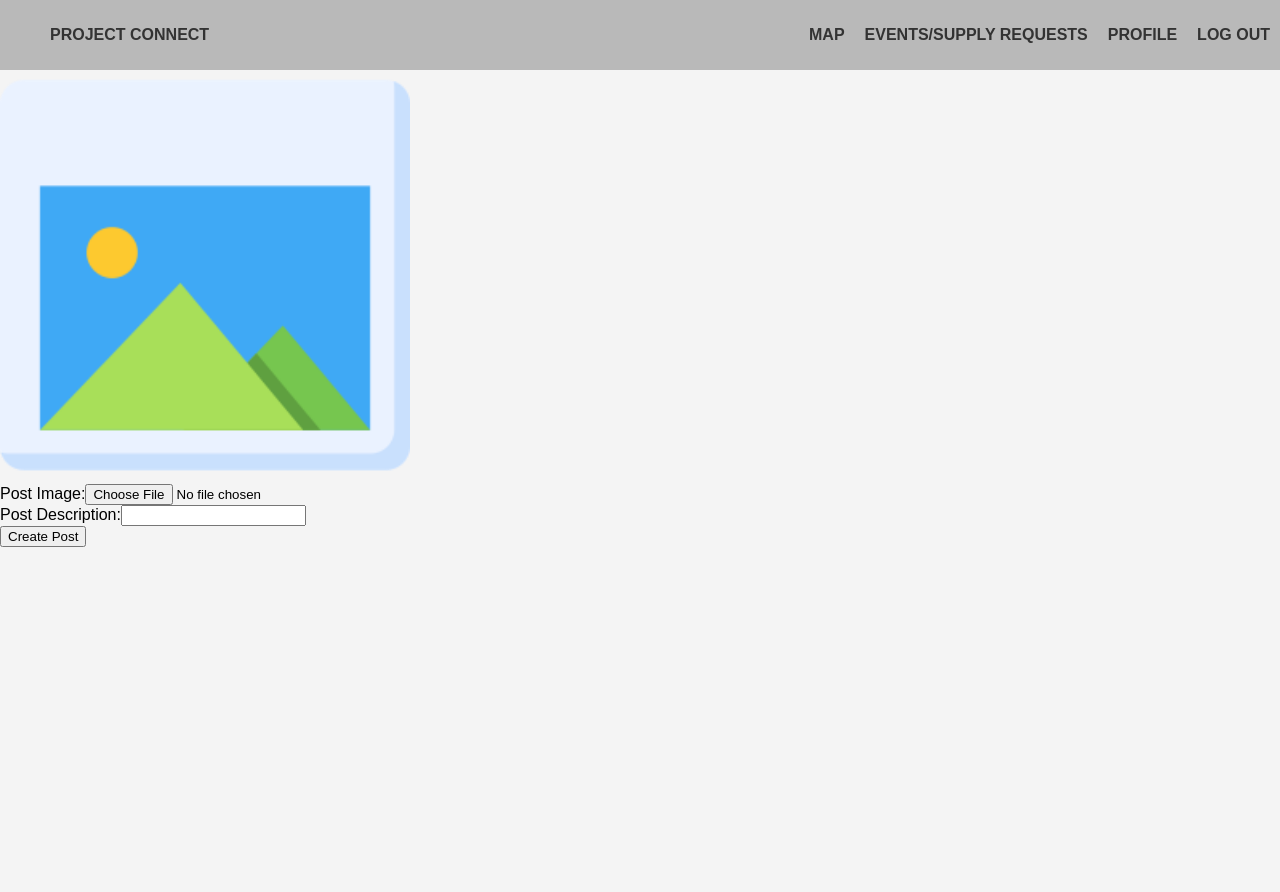
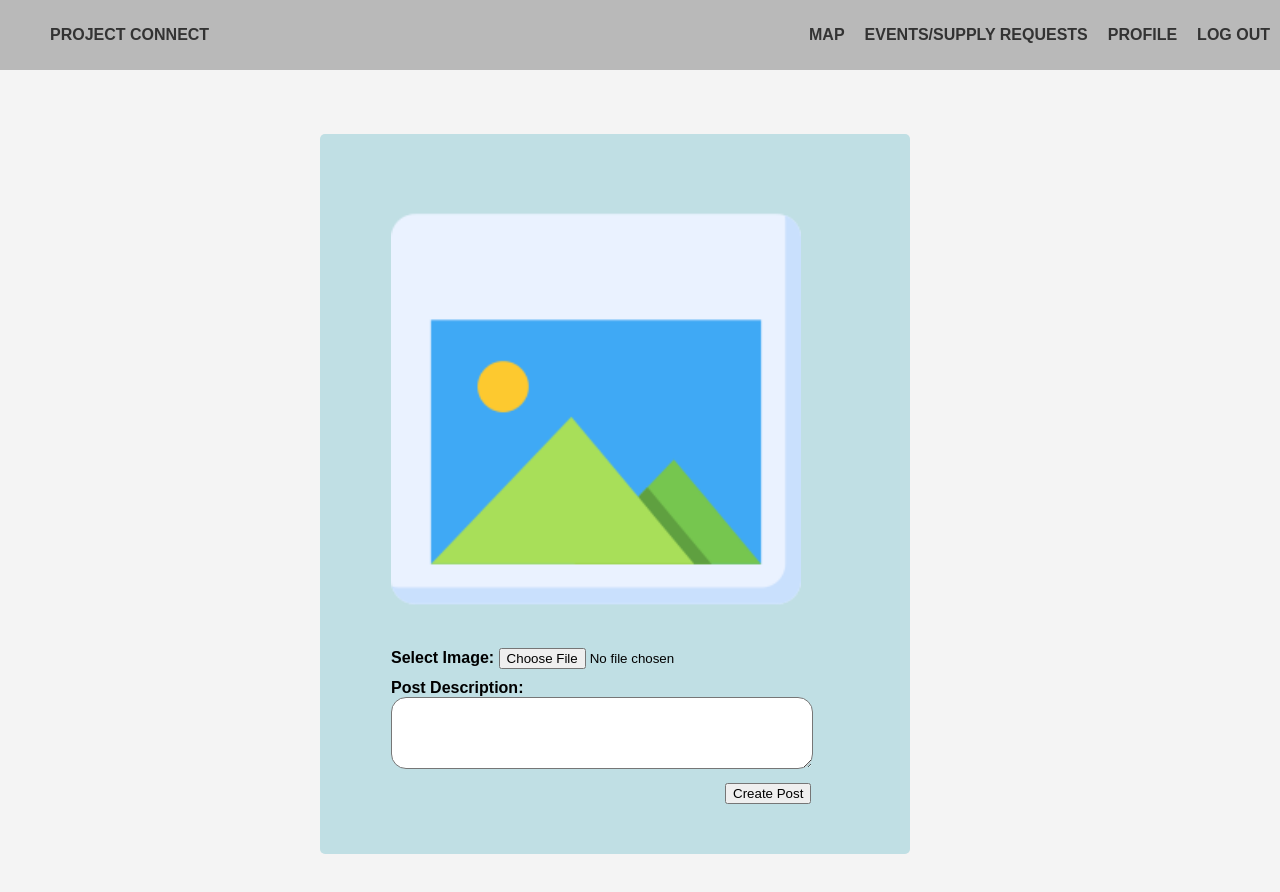
Before and after one commit to ndesu/project-connect, a React app: page /newpost in a window 1280 px wide. Shown: the top 892 px of the page. Before the commit the page ends 800 px from the top, so only its background shows below. Built offline with nearby package versions, Linux system fonts and the light colour scheme.

Commit message:
CSS for create post

```diff
--- a/client/src/App.css
+++ b/client/src/App.css
@@ -143,6 +143,49 @@ h1 {
     padding: 20px;
 }
 
+/* ------ Profile Page ------ */
+
+.bold-text {
+    font-weight: bold;
+}
+
+.normal-text {
+    font-weight: normal;
+}
+
+.profile-title {
+    text-align: center;
+}
+
+.profile-box {
+    border-radius: 8px;
+    padding: 20px;
+    margin: 20px auto;
+    width: 80%;
+    max-width: 600px;
+    background-color: rgb(185, 185, 185);
+    box-shadow: 0 4px 6px rgba(0, 0, 0, 0.1);
+    text-align: center;
+}
+
+.profile-box p {
+    font-size: 24px;
+    line-height: 1.5;
+    margin: 8px 0;
+    font-weight: bold;
+}
+
+.profile-box strong {
+    color: #251717;
+    font-style: bold;
+}
+
+.centered-title {
+    text-align: center;
+    margin-bottom: 20px;
+}
+
+
 /* ------ Home Page ------ */
 
 .all-posts {
@@ -232,49 +275,6 @@ h1 {
     font-style: italic;
 }
 
-/* ------ Profile Page ------ */
-
-.bold-text {
-    font-weight: bold;
-}
-
-.normal-text {
-    font-weight: normal;
-}
-
-.profile-title {
-    text-align: center;
-}
-
-.profile-box {
-    border-radius: 8px;
-    padding: 20px;
-    margin: 20px auto;
-    width: 80%;
-    max-width: 600px;
-    background-color: rgb(185, 185, 185);
-    box-shadow: 0 4px 6px rgba(0, 0, 0, 0.1);
-    text-align: center;
-}
-
-.profile-box p {
-    font-size: 24px;
-    line-height: 1.5;
-    margin: 8px 0;
-    font-weight: bold;
-}
-
-.profile-box strong {
-    color: #251717;
-    font-style: bold;
-}
-
-.centered-title {
-    text-align: center;
-    margin-bottom: 20px;
-}
-
-
 .create-post-btn {
     text-decoration-line: none;
     background-color: #6f7260;
@@ -284,12 +284,6 @@ h1 {
     border-radius: 20px;
     margin-left: 40px;
     cursor: pointer;
-}
-
-.new-img {
-    width: 410px;
-    height: 410px;
-    object-fit: cover;
 }
 
 .create-comment {
@@ -316,3 +310,54 @@ h1 {
     padding-bottom: 10px;
     margin-left: 20px;
 }
+
+.new-img {
+    width: 410px;
+    height: 410px;
+    object-fit: cover;
+    margin-left: 10%;
+    margin-right: 10%;
+}
+
+.post-form {
+    background-color: #c0dfe4;
+    padding: 15px;
+    padding-top: 70px;
+    padding-bottom: 40px;
+    border-radius: 5px;
+    width: 560px;
+    margin-top: 5%;
+    margin-left: 25%;
+    margin-right: 25%;
+    margin-bottom: 5%;
+}
+
+.choose-img {
+    padding-top: 30px;
+    margin-left: 10%;
+    margin-right: 10%;
+}
+
+.new-post-text {
+    margin-left: 10%;
+    margin-right: 10%;
+    padding-top: 10px;
+    padding-right: 80px;
+}
+
+.post-descrip {
+    width: 400px;
+    height: 50px;
+    border-radius: 15px;
+    text-wrap: wrap;
+    font-family: Arial, Helvetica, sans-serif;
+    padding: 10px;
+}
+
+.postbtn {
+    padding-left: 20px;
+    padding-right: 20px;
+    padding-top: 10px;
+    padding-bottom: 10px;
+    margin-left: 370px;
+}
--- a/client/src/pages/NewPost.js
+++ b/client/src/pages/NewPost.js
@@ -113,17 +113,18 @@ export default function NewPost() {
         <div >
             <Header email={email} clientinfo={clientinfo} />
 
-            <img class="new-img" src={imgURL} alt="default image" />
-
             <div>
                 <form class="post-form" onSubmit={handlePostSubmit}>
-                    <div class="new-post-img">
-                        <label htmlFor="postimage">Post Image:</label>
+                    <img class="new-img" src={imgURL} alt="default image" />
+                    <div class="choose-img">
+                        <label htmlFor="postimage"><b>Select Image: </b></label>
                         <input type="file" id="imgURL" accept="image/png, image/jpeg, image/jpg" ref={imgRef} onChange={handleImageChange} />
                     </div>
                     <div class="new-post-text">
-                        <label htmlFor="posttext">Post Description:</label>
-                        <input type="text" name="posttext" value={postData.posttext} onChange={handlePostChange} />
+                        <label htmlFor="posttext"><b>Post Description: </b></label>
+                        <textarea
+                            class="post-descrip"
+                            type="text" name="posttext" value={postData.posttext} onChange={handlePostChange} />
                     </div>
 
                     <div class="postbtn"><button type="submit">Create Post</button></div>
```
Also changed, not shown: public/bundle.js, 1 other file (tests, documents, lock files or other folders).
